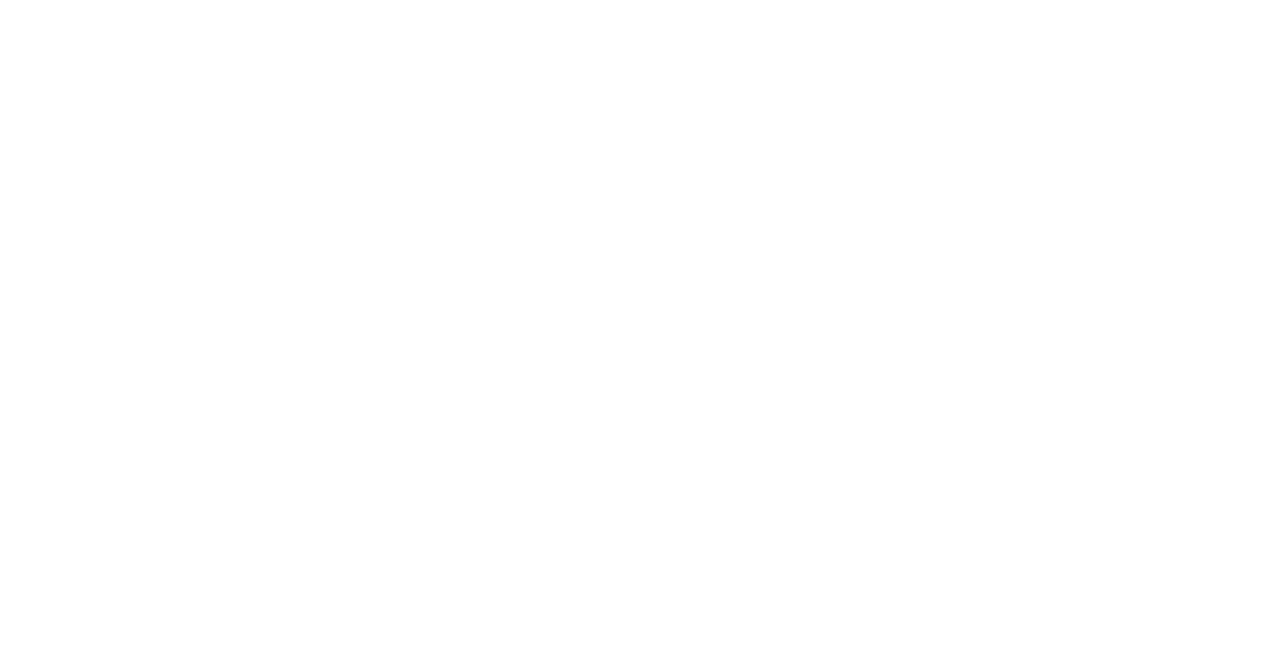
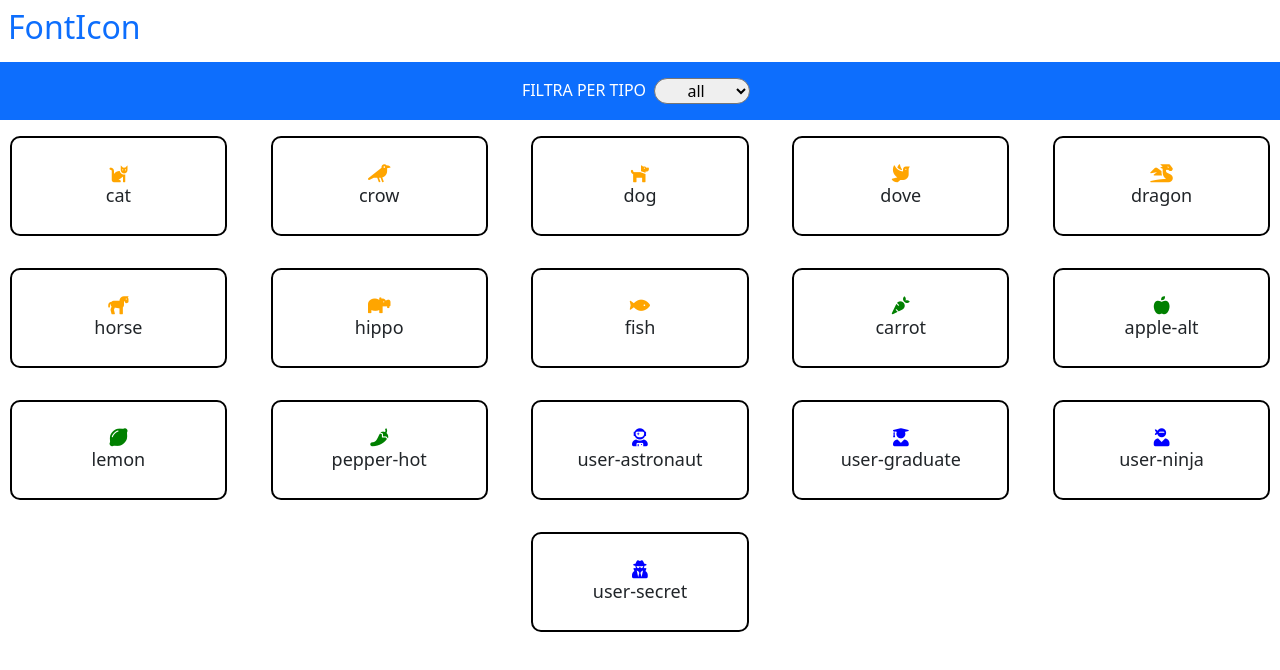
Before and after one commit to michaelb2001/js-es6-icons, a plain HTML site: page index.html in a window 1280 px wide. Drawn offline with nearby package versions, Linux system fonts and the light colour scheme.

Commit message:
crea DOM

```diff
--- a/index.html
+++ b/index.html
@@ -14,15 +14,45 @@
     <title>fontIcon</title>
   </head>
   <body>
-    <header>
+    <header class="w-100">
+        <div class="header-top w-100">
+            <div class="container-fluid p-2">
+                <div class="row align-items-center">
+                    <h2 class="text-primary">FontIcon</h2>
+                </div>
+            </div>
+        </div>
+        <div class="header-bottom w-100 ">
+            <div class="container-fluid">
+                <div class="row justify-content-center align-items-center bg-primary p-3">
+                    <div class="col-5 d-flex justify-content-center">
+                        <label for="tipologia" class="text-white">FILTRA PER TIPO</label>
 
+                        <select name="tipologia" id="tipologia" class="mx-2 rounded-pill text-center">
+                        <option value="all">all</option>
+                        <option value="animal">animal</option>
+                        <option value="vegetable">vegetable</option>
+                        <option value="user">user</option>
+                        </select>
+
+                    </div>
+
+                </div>
+            </div>
+        </div>
     </header>
 
     <main>
+        <div class="conatiner-fluid">
+            <div id="contenitore" class="row justify-content-around align-items-center text-center">
 
+            </div>
+        </div>
     </main>
 
     <script src="https://cdn.jsdelivr.net/npm/@popperjs/core@2.10.2/dist/umd/popper.min.js" integrity="sha384-7+zCNj/IqJ95wo16oMtfsKbZ9ccEh31eOz1HGyDuCQ6wgnyJNSYdrPa03rtR1zdB" crossorigin="anonymous"></script>
     <script src="https://cdn.jsdelivr.net/npm/bootstrap@5.1.3/dist/js/bootstrap.min.js" integrity="sha384-QJHtvGhmr9XOIpI6YVutG+2QOK9T+ZnN4kzFN1RtK3zEFEIsxhlmWl5/YESvpZ13" crossorigin="anonymous"></script>
-  </body>
+
+    <script src="main.js"></script>
+</body>
 </html>
--- a/main.js
+++ b/main.js
@@ -1,3 +1,18 @@
+
+function creaDom(ilMioArray,contenitore){
+    for (let i = 0; i < ilMioArray.length; i++) {
+        contenitore.innerHTML+=`
+        <div class="icona d-flex flex-column justify-content-center align-items-center col-2 m-3">
+           <i class="${ilMioArray[i].family} ${ilMioArray[i].prefix}${ilMioArray[i].name} ${ilMioArray[i].type}"
+              style="color:${ilMioArray[i].color}"></i>
+            <div>
+                ${ilMioArray[i].name}
+            </div>
+        </div>`;
+    }
+
+};
+
 let mioArray = [
 	{
 		name: 'cat',
@@ -112,3 +127,17 @@ let mioArray = [
 		color: 'blue'
 	}
 ];
+
+let contenitore = document.getElementById("contenitore");
+
+creaDom(mioArray,contenitore);
+
+document.getElementById("tipologia").addEventListener("change",function(){
+    let tipo = this.value;
+    switch(tipo){
+        case "all" :
+
+            contenitore.innerHTML = "";
+            creaDom(mioArray,contenitore);
+    }
+});
--- a/style.css
+++ b/style.css
@@ -0,0 +1,13 @@
+*{
+    padding: 0%;
+    margin: 0%;
+    box-sizing: border-box;
+}
+
+.icona{
+    padding: 20px;
+    height: 100px;
+    border: 2px solid black;
+    border-radius: 10px;
+    font-size: large;
+}
```
